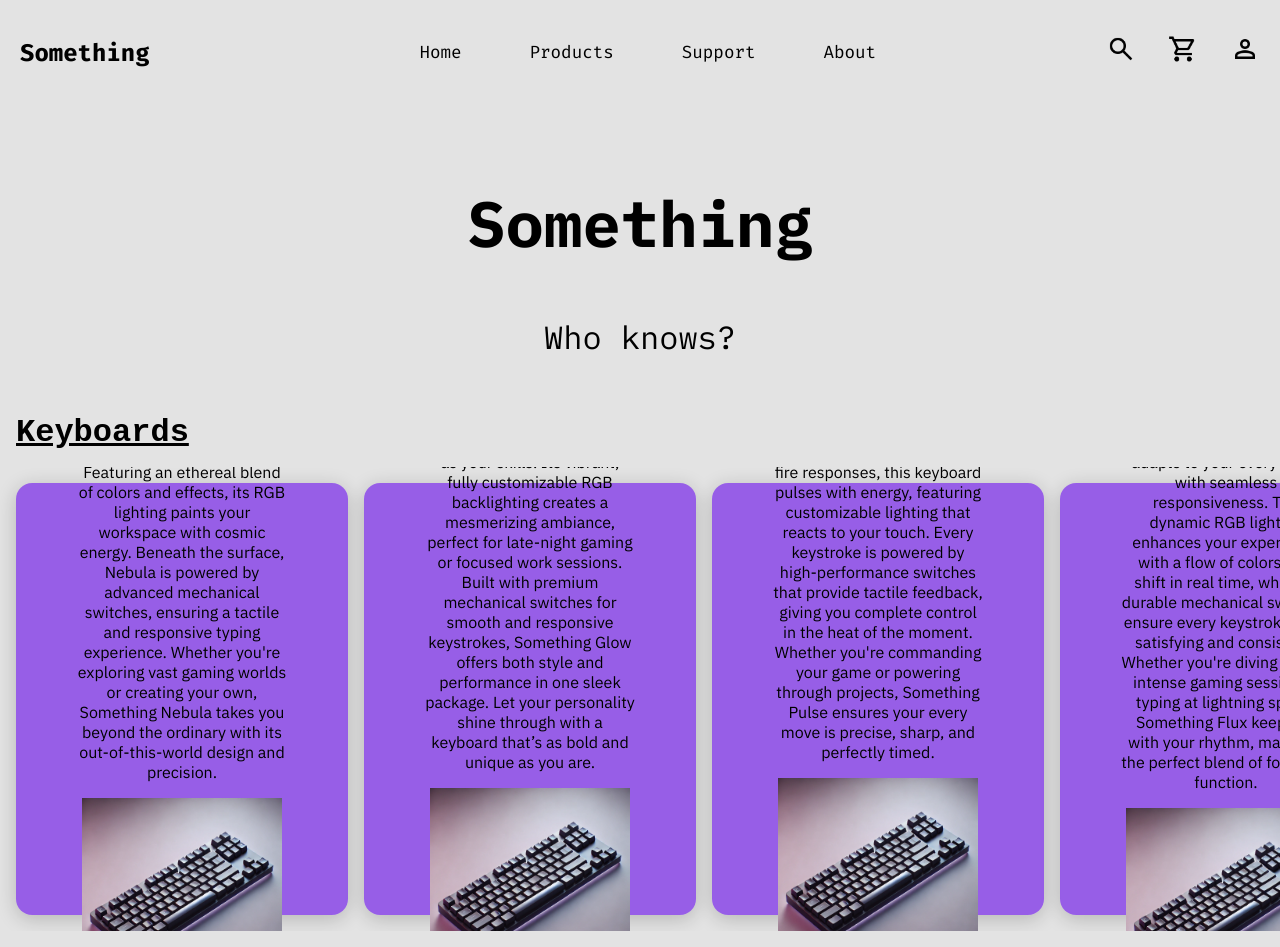
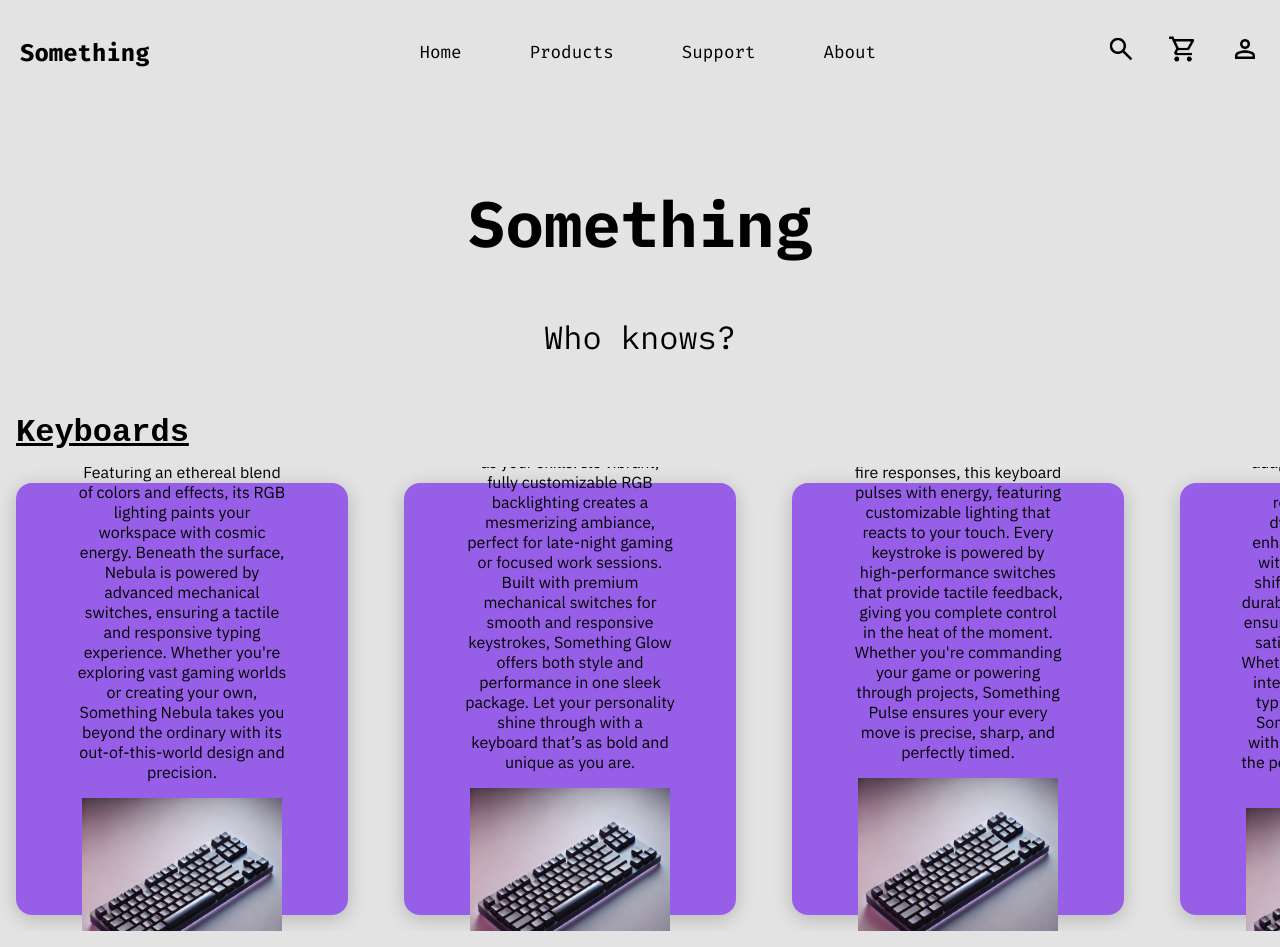
Before and after one commit to MonkyMars/Something-Keyboards, a Next.js app: page / in a window 1280 px wide. Shown: the top 947 px of the page. Built offline with nearby package versions, Linux system fonts and the light colour scheme; a web font is replaced by a local one.

Commit message:
added more spacing between product cards

```diff
--- a/styles/Home.module.css
+++ b/styles/Home.module.css
@@ -29,7 +29,7 @@
   display: flex;
   flex-wrap: nowrap;
   width: 100%;
-  grid-gap: 1em;
+  grid-gap: 3.5em;
   padding: 1em;
   box-sizing: border-box;
   overflow-x: auto;
```
